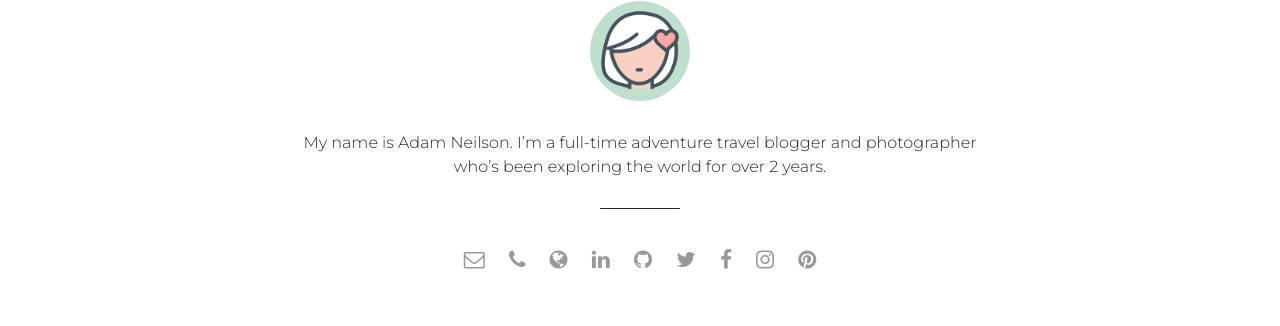
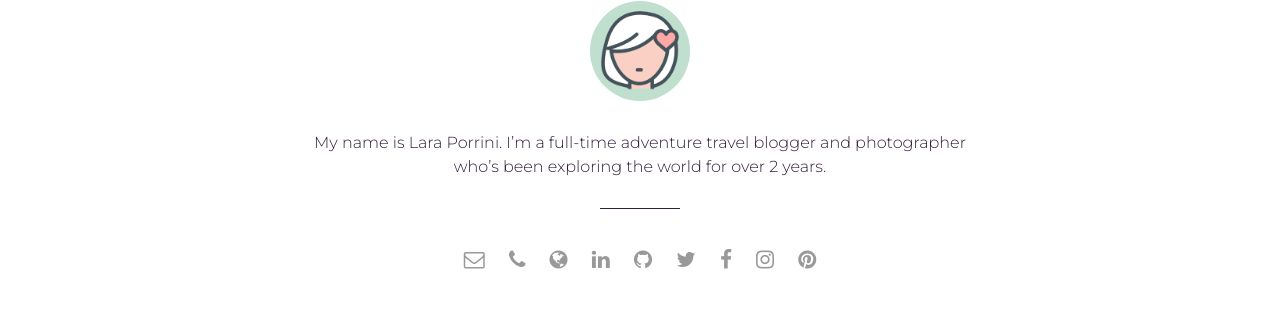
Before and after one commit to marste/lara, a Jekyll site: the page built from _pages/about.html, in a window 1280 px wide. Shown: the part 202-528 px from the top of the page. Built offline with Jekyll 4.4.1, drawn with Linux system fonts in a browser that asks for light colours.

```diff
--- a/_config.yml
+++ b/_config.yml
@@ -9,9 +9,9 @@
 url: "" # the base hostname & protocol for your site, e.g. http://example.com
 
 # Author settings
-author: C'era una volta un Re # add your name
+author: C'era una volta un Re
 author-pic: me.png
-about-author: My name is Adam Neilson. I’m a full-time adventure travel blogger and photographer who’s been exploring the world for over 2 years.
+about-author: My name is Lara Porrini. I’m a full-time adventure travel blogger and photographer who’s been exploring the world for over 2 years.
 
 # Contact links
 email: # Add your Email address
```
